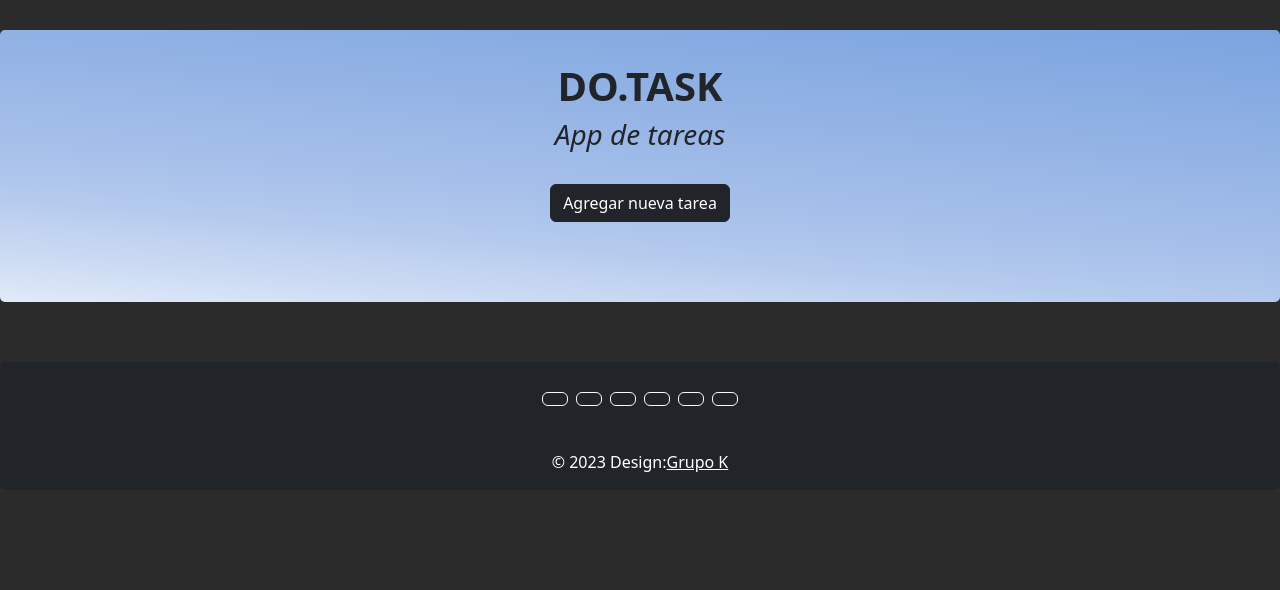
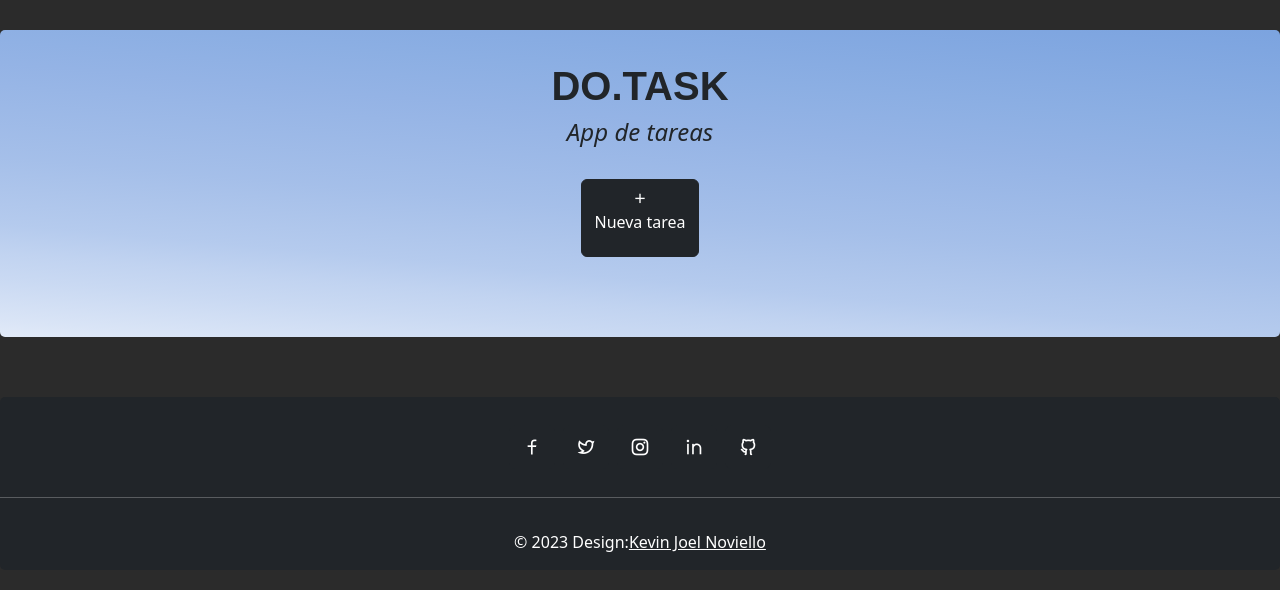
Before and after one commit to kjnoviello/UTN-AppTarea, a React (Vite) app: page / in a window 1280 px wide. Shown: the top 590 px of the page. Built offline with nearby package versions, Linux system fonts and the light colour scheme.

Commit message:
add Sweetalert

```diff
--- a/index.html
+++ b/index.html
@@ -4,6 +4,7 @@
     <meta charset="UTF-8" />
     <link rel="icon" type="image/svg+xml" href="/vite.svg" />
     <meta name="viewport" content="width=device-width, initial-scale=1.0" />
+    <link href="https://cdn.jsdelivr.net/npm/remixicon@3.2.0/fonts/remixicon.css" rel="stylesheet">
     <title>Vite + React</title>
   </head>
   <body>
--- a/package.json
+++ b/package.json
@@ -14,7 +14,9 @@
     "mdb-react-ui-kit": "^7.0.0",
     "react": "^18.2.0",
     "react-bootstrap": "^2.9.1",
-    "react-dom": "^18.2.0"
+    "react-dom": "^18.2.0",
+    "react-router-dom": "^6.18.0",
+    "sweetalert2": "^11.10.0"
   },
   "devDependencies": {
     "@types/react": "^18.2.15",
--- a/src/Components/Footer/Footer.css
+++ b/src/Components/Footer/Footer.css
@@ -3,3 +3,7 @@
     border-radius: 5px;
     background-color: rgb(43, 43, 43)
 }
+
+.socialIcon{
+    font-size: 20px;
+}
--- a/src/Components/Footer/Footer.jsx
+++ b/src/Components/Footer/Footer.jsx
@@ -1,11 +1,9 @@
 import {
   MDBFooter,
   MDBContainer,
-//   MDBCol,
-//   MDBRow,
-  MDBIcon,
-  MDBBtn
 } from 'mdb-react-ui-kit';
+import Button from 'react-bootstrap/Button';
+
 import ('./Footer.css')
 
 function Footer() {
@@ -13,35 +11,34 @@ function Footer() {
     <MDBFooter className='bg-dark text-center text-white customMDBFooter'>
       <MDBContainer className='p-4 pb-0'>
         <section className='mb-4'>
-          <MDBBtn outline color="light" floating className='m-1' href='#!' role='button'>
-            <MDBIcon fab icon='facebook-f' />
-          </MDBBtn>
+          <Button variant='dark'  className='m-1' href='#!' role='button'>
+          <i className="ri-facebook-line socialIcon"></i>
+          </Button>
 
-          <MDBBtn outline color="light" floating className='m-1' href='#!' role='button'>
-            <MDBIcon fab icon='twitter' />
-          </MDBBtn>
+          <Button variant='dark'  className='m-1' href='#!' role='button'>
+          <i className="ri-twitter-line socialIcon"></i>
+          </Button>
 
-          <MDBBtn outline color="light" floating className='m-1' href='#!' role='button'>
-            <MDBIcon fab icon='google' />
-          </MDBBtn>
-          <MDBBtn outline color="light" floating className='m-1' href='#!' role='button'>
-            <MDBIcon fab icon='instagram' />
-          </MDBBtn>
+          <Button variant='dark'  className='m-1' href='#!' role='button'>
+          <i className="ri-instagram-line socialIcon"></i>
+          </Button>
 
-          <MDBBtn outline color="light" floating className='m-1' href='#!' role='button'>
-            <MDBIcon fab icon='linkedin-in' />
-          </MDBBtn>
+          <Button variant='dark'  className='m-1' href='#!' role='button'>
+          <i className="ri-linkedin-line socialIcon"></i>
+          </Button>
 
-          <MDBBtn outline color="light" floating className='m-1' href='#!' role='button'>
-            <MDBIcon fab icon='github' />
-          </MDBBtn>
+          <Button variant='dark'  className='m-1' href='#!' role='button'>
+          <i className="ri-github-line socialIcon"></i>
+          </Button>
         </section>
       </MDBContainer>
 
+      <hr />
+
       <div className='text-center p-3'>
         © 2023 Design:
-        <a className='text-white' href='https://mdbootstrap.com/'>
-          Grupo K
+        <a className='text-white' href='#'>
+          Kevin Joel Noviello
         </a>
       </div>
     </MDBFooter>
--- a/src/Components/TaskForm/TaskForm.css
+++ b/src/Components/TaskForm/TaskForm.css
@@ -20,3 +20,7 @@
       hsl(217deg 62% 93%) 100%
     );
 }
+
+h1, h3{
+  font: normal normal 400 70px/80px 'Fira Sans', sans-serif;
+}
--- a/src/Components/TaskForm/TaskForm.jsx
+++ b/src/Components/TaskForm/TaskForm.jsx
@@ -19,14 +19,14 @@ const TaskForm = () => {
   return (
     <div className='container-fluid customContainerFluid'>
         <h1><strong>DO.TASK</strong></h1>
-        <h3><i>App de tareas</i></h3>
+        <h4><i>App de tareas</i></h4>
         <br />
         <div className='container-lg customContainer-lg'>
         <TaskModal onSave={handleGuardarTarea} />
         </div>
         <br />
         <br />
-        <TaskList tareas={tareas}></TaskList>
+        <TaskList tareas={tareas} setTareas={setTareas}></TaskList>
     </div>
   )
 }
--- a/src/Components/TaskItem/TaskItem.css
+++ b/src/Components/TaskItem/TaskItem.css
@@ -9,3 +9,17 @@
     column-gap: 16px;
     align-items: center;
 }
+
+.form-check-input[type=checkbox] {
+    border: 2px solid black;
+    border-radius: 50% !important;
+}
+
+.form-check-input:checked{
+    background-color: #1b1b1b !important;
+    border-color: #363636 !important;
+}
+
+.hidden {
+    display: none;
+  }
--- a/src/Components/TaskItem/TaskItem.jsx
+++ b/src/Components/TaskItem/TaskItem.jsx
@@ -1,28 +1,63 @@
 /* eslint-disable react/prop-types */
-import { useEffect } from "react";
+import { useEffect, useState } from "react";
 import Button from "react-bootstrap/Button";
-import ('./TaskItem.css');
+import './TaskItem.css';
+import Swal from "sweetalert2";
 
-const TaskItem = ({ tareas }) => {
+const TaskItem = ({ tareas, setTareas }) => {
+  const [checkedTasks, setCheckedTasks] = useState([]);
 
-  useEffect(()=>{
-  },[tareas])
+  useEffect(() => {
+    setCheckedTasks(new Array(tareas.length).fill(false));
+  }, [tareas]);
+
+  const handleCheck = (index) => {
+    setCheckedTasks((prevCheckedTasks) => {
+      const newCheckedTasks = [...prevCheckedTasks];
+      newCheckedTasks[index] = !newCheckedTasks[index];
+      return newCheckedTasks;
+    });
+  };
+
+  const handleDelete = (index) => {
+
+    Swal.fire({
+      title: "Eliminar la tarea?",
+      showCancelButton: true,
+      confirmButtonText: "Eliminar",
+    }).then((result) => {
+      if (result.isConfirmed) {
+        // Swal.fire("Eliminada!", "", "success");
+        setTareas((prevTareas) => {
+          const newTareas = [...prevTareas];
+          newTareas.splice(index, 1);
+          return newTareas;
+        });
+      }});
+  };
 
   return (
     <>
-      {tareas && Array.isArray(tareas) && tareas.map((tarea, index) => (
+      {tareas.map((tarea, index) => (
         <li key={index} className="list-group-item customListGrupo">
           <div className="gapDiv">
             <input
               className="form-check-input"
               type="checkbox"
-              id={`gridCheck${index}`}
+              id={`check-${index}`}
+              checked={checkedTasks[index] || false}
+              onChange={() => handleCheck(index)}
             />
-            {tarea}
+            {index} {/* BORRAR ESTA LINEA. SOLO ES INFORMATIVO */}
+            {checkedTasks[index] ? <strike>{tarea}</strike> : tarea}
           </div>
           <div className="gapDiv">
-            <Button variant="outline-dark">Edit</Button>
-            <Button variant="outline-dark">Delete</Button>
+            <Button variant="outline-dark">
+              <i className="ri-edit-line"></i>
+            </Button>
+            <Button variant="outline-dark" onClick={() => handleDelete(index)}>
+              <i className="ri-delete-bin-2-line"></i>
+            </Button>
           </div>
         </li>
       ))}
--- a/src/Components/TaskList/TaskList.jsx
+++ b/src/Components/TaskList/TaskList.jsx
@@ -1,11 +1,11 @@
 /* eslint-disable react/prop-types */
 import TaskItem from '../TaskItem/TaskItem';
 
-const TaskList = ({tareas}) => {
+const TaskList = ({tareas, setTareas }) => {
   return (
     <div className='taskListContainer'>
       <ul className="list-group">
-        <TaskItem tareas={tareas}></TaskItem>
+        <TaskItem tareas={tareas} setTareas={setTareas}></TaskItem>
       </ul>
     </div>
   )
--- a/src/Components/TaskModal/TaskModal.jsx
+++ b/src/Components/TaskModal/TaskModal.jsx
@@ -1,8 +1,85 @@
+// /* eslint-disable react/prop-types */
+// import { useState } from 'react';
+// import Button from 'react-bootstrap/Button';
+// import Form from 'react-bootstrap/Form';
+// import Modal from 'react-bootstrap/Modal';
+// import ('./TaskModal.css')
+
+// function TaskModal({ onSave }) {
+//   const [show, setShow] = useState(false);
+//   const [descripcion, setDescripcion] = useState('');
+
+//   const handleClose = () => setShow(false);
+//   const handleShow = () => setShow(true);
+
+//   const handleGuardar = () => {
+//     onSave(descripcion);
+//     setDescripcion("")
+//     handleClose();
+//   };
+
+//   return (
+//     <>
+//       <Button variant="dark" onClick={handleShow}>
+//         Agregar nueva tarea
+//       </Button>
+
+//       <Modal
+//         show={show}
+//         onHide={handleClose}
+//         backdrop="static"
+//         keyboard={false}
+//       >
+//         <Modal.Header closeButton>
+//           <Modal.Title>Nueva tarea</Modal.Title>
+//         </Modal.Header>
+//         <Modal.Body>
+//           <Form>
+//             <Form.Group className="mb-3" controlId="exampleForm.ControlInput1">
+//               <Form.Label>Color</Form.Label>
+//               <Form.Control
+//                 type="color"
+//                 value="#ff0000"
+//               />
+//             </Form.Group>
+//             <Form.Group
+//               className="mb-3"
+//               controlId="exampleForm.ControlTextarea1"
+//             >
+//               <Form.Label>Descripcion de la tarea</Form.Label>
+//               <Form.Control
+//                 as="textarea"
+//                 rows={3}
+//                 value={descripcion}
+//                 onChange={(e) => setDescripcion(e.target.value)}
+//               />
+//             </Form.Group>
+//           </Form>
+//         </Modal.Body>
+//         <Modal.Footer>
+//           <Button variant="secondary" onClick={handleClose}>
+//             Cerrar
+//           </Button>
+//           <Button variant="success" onClick={handleGuardar}>
+//             Guardar
+//           </Button>
+//         </Modal.Footer>
+//       </Modal>
+//     </>
+//   );
+// }
+
+// export default TaskModal;
+
+
+
+
 /* eslint-disable react/prop-types */
 import { useState } from 'react';
 import Button from 'react-bootstrap/Button';
 import Form from 'react-bootstrap/Form';
 import Modal from 'react-bootstrap/Modal';
+import Swal from 'sweetalert2';
 import ('./TaskModal.css')
 
 function TaskModal({ onSave }) {
@@ -12,16 +89,30 @@ function TaskModal({ onSave }) {
   const handleClose = () => setShow(false);
   const handleShow = () => setShow(true);
 
+  const handleSetDescripcion = (e) => {
+    setDescripcion(e.target.value)
+  }
+
   const handleGuardar = () => {
     onSave(descripcion);
     setDescripcion("")
     handleClose();
+    Swal.fire({
+      title: "Tarea creada.",
+      // text: "Tarea creada.",
+      icon: "success",
+      position: "top-end",
+      toast: true,
+      showConfirmButton: false,
+      timer: 1500,
+    });
   };
 
   return (
     <>
       <Button variant="dark" onClick={handleShow}>
-        Agregar nueva tarea
+        <i className="ri-add-line"></i>
+        <p>Nueva tarea</p>
       </Button>
 
       <Modal
@@ -39,7 +130,7 @@ function TaskModal({ onSave }) {
               <Form.Label>Color</Form.Label>
               <Form.Control
                 type="color"
-                value="#ff0000"
+                // value="#ff0000"
               />
             </Form.Group>
             <Form.Group
@@ -51,7 +142,7 @@ function TaskModal({ onSave }) {
                 as="textarea"
                 rows={3}
                 value={descripcion}
-                onChange={(e) => setDescripcion(e.target.value)}
+                onChange={handleSetDescripcion}
               />
             </Form.Group>
           </Form>
```
Also changed, not shown: src/TAREAS.TXT (added), 1 other file (tests, documents, lock files or other folders).
